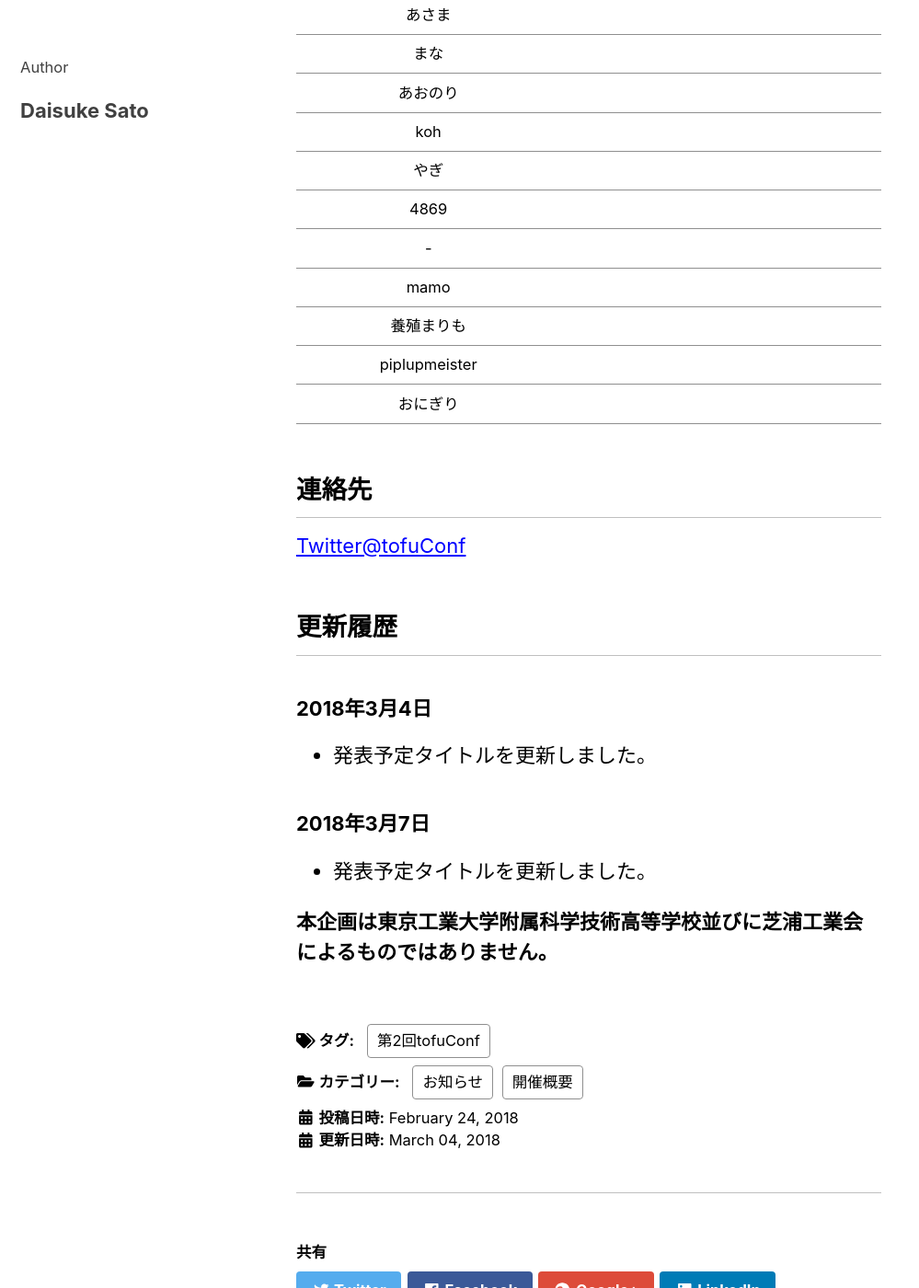
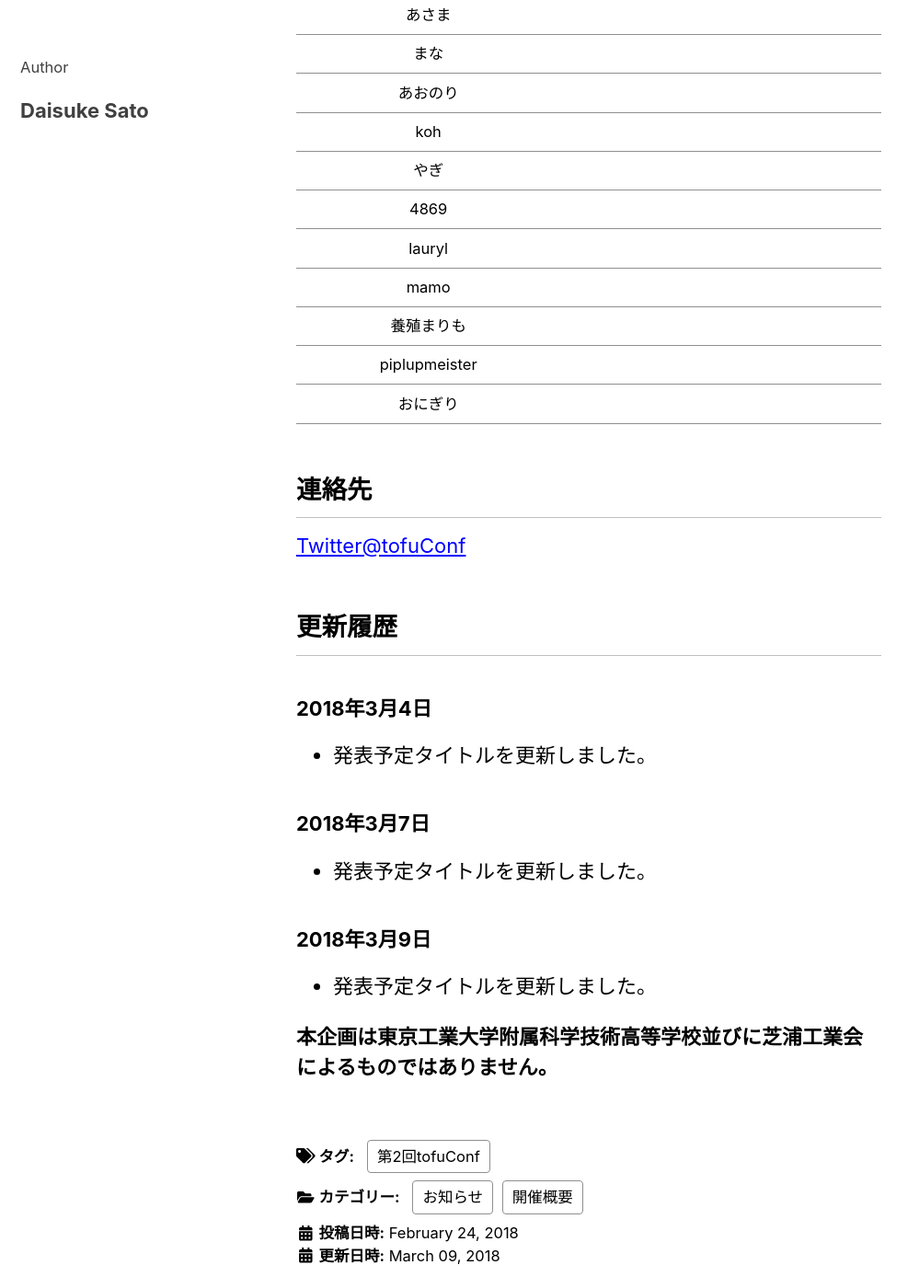
Before and after one commit to tofuconf/tofuconf.club, a Jekyll site: the page built from _posts/2018-02-24-2nd-tofuconf-general.md, in a window 1280 px wide and 1400 px high, scrolled down 4066 px. Shown: the whole window at 92% size, without its empty margins (0-999 px from the left). Built offline with Jekyll 4.4.1, drawn with Linux system fonts in a browser that asks for light colours; nearby versions of some CDN libraries.

Commit message:
Update presenters list

```diff
--- a/_posts/2018-02-24-2nd-tofuconf-general.md
+++ b/_posts/2018-02-24-2nd-tofuconf-general.md
@@ -115,7 +115,7 @@ tofuConf#2では年度末の開催ということもあり、アカデミック
 | koh |  |
 | やぎ |  |
 | 4869 |  |
-| \- |  |
+| lauryl |  |
 | mamo |  |
 | 養殖まりも |  |
 | piplupmeister |  |
@@ -135,5 +135,9 @@ tofuConf#2では年度末の開催ということもあり、アカデミック
 
 * 発表予定タイトルを更新しました。
 
+### 2018年3月9日
+
+* 発表予定タイトルを更新しました。
+
 
 __本企画は東京工業大学附属科学技術高等学校並びに芝浦工業会によるものではありません。__
```
Also changed, not shown: other parts of _posts/2018-02-24-2nd-tofuconf-general.md (+1 -1 lines).
